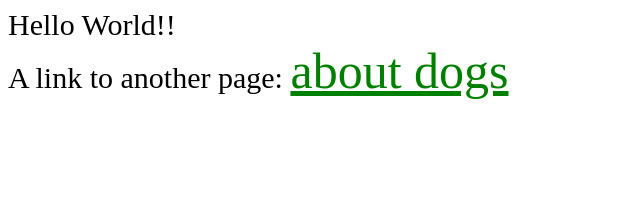
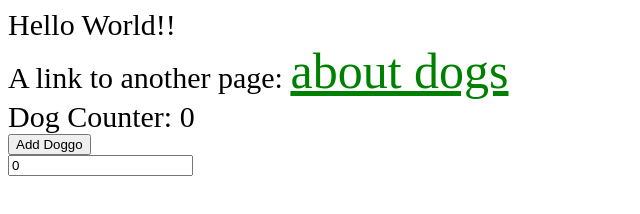
Before and after one commit to acbart/my-275-scratch-site-011, a plain HTML site: page index.html in a window 1280 px wide. Shown: the whole page, without its empty margins (0-640 px from the left). Drawn offline with Linux system fonts and the light colour scheme.

Commit message:
Added dog counting functionality

```diff
--- a/index.html
+++ b/index.html
@@ -15,9 +15,36 @@
       }
     </style>
 
+    <script>
+      function addDog() {
+        let dogCounter = document.querySelector(".dog-counter").innerText;
+        dogCounter = parseInt(dogCounter, 10);
+        document.querySelector(".dog-counter").innerText = dogCounter + 1;
+      }
+
+      function updateDog() {
+        let dogEntry = document.querySelector("#dog-entry").value;
+        document.querySelector(".dog-counter").innerText = dogEntry;
+      }
+
+    </script>
+
   </head>
   <body>
     <div>Hello World!!</div>
     <div>A link to another page: <a href="dog.html">about dogs</a></div>
+
+    <div>
+      Dog Counter: <span class="dog-counter">0</span>
+    </div>
+
+    <div>
+      <button onclick="addDog()">Add Doggo</button>
+    </div>
+
+    <div>
+      <input type="text" id="dog-entry" value="0" onchange="updateDog()"/>
+    </div>
+
   </body>
 </html>
```
